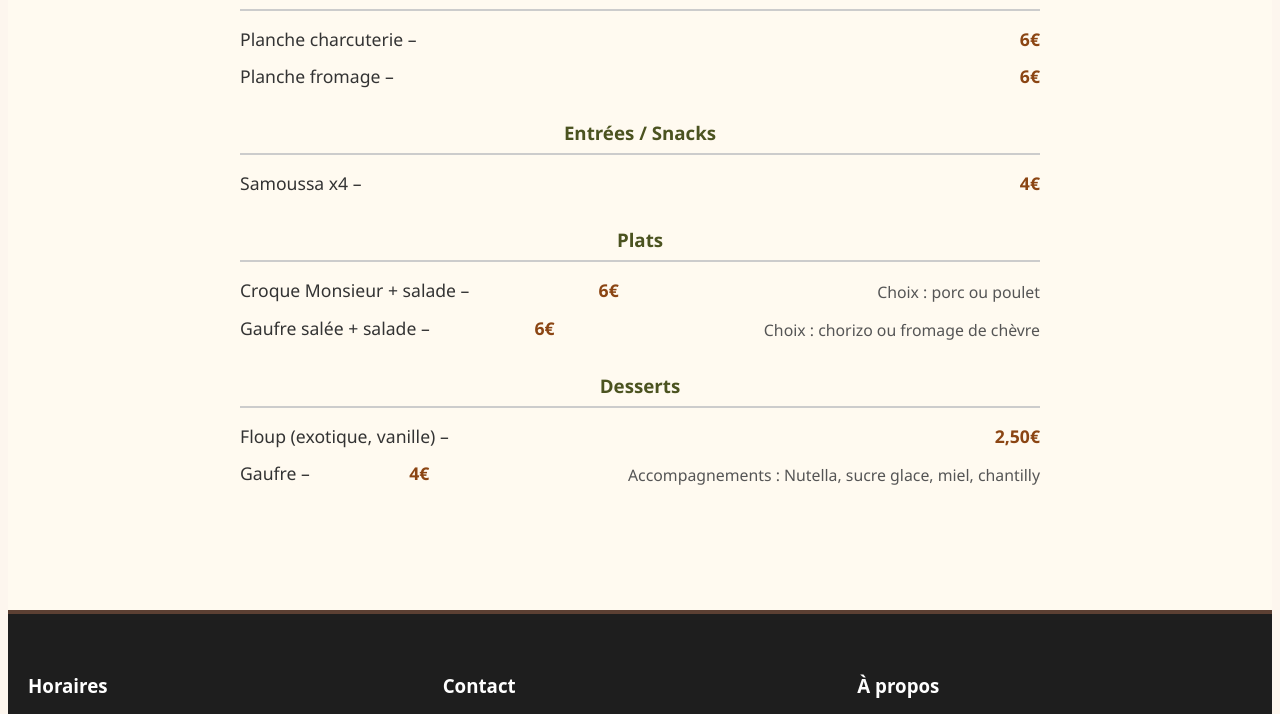
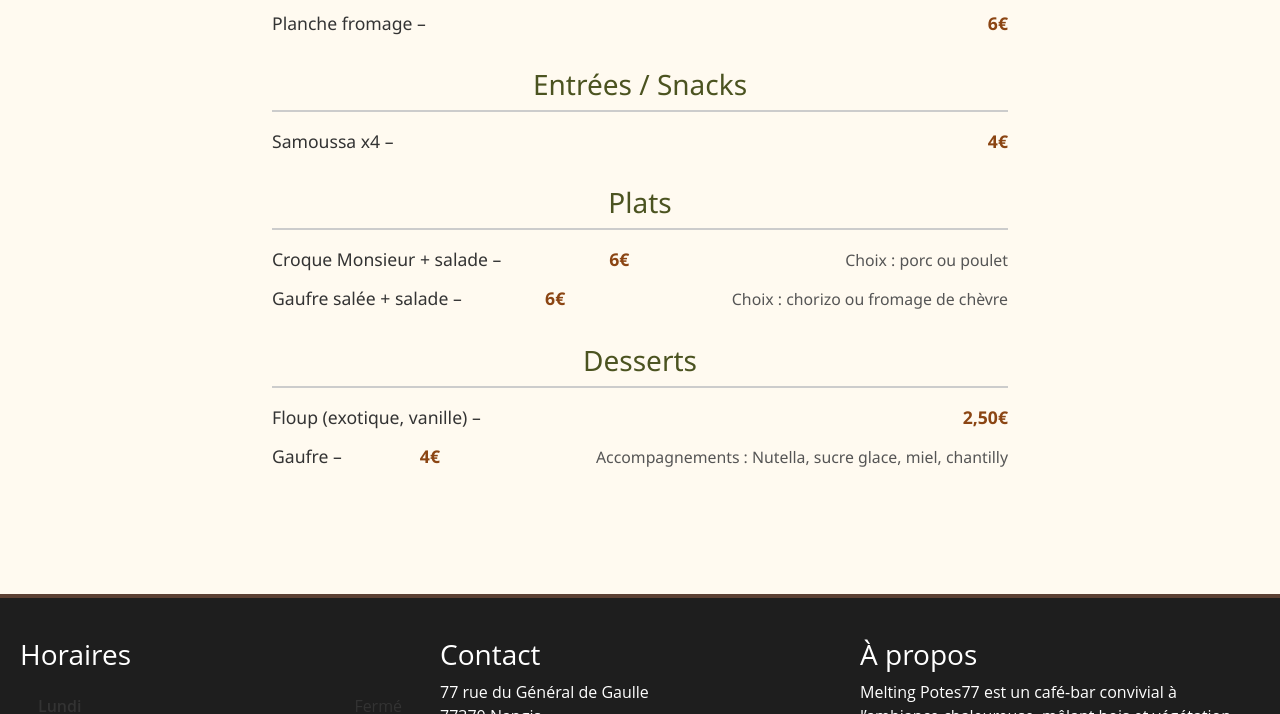
Before and after one commit to enabeteleazar/Melting_Potes, a plain HTML site: page index.html in a window 1280 px wide. Shown: the part 708-1422 px from the top of the page. Drawn offline with nearby package versions, Linux system fonts and the light colour scheme; a script that the page names is missing.

Commit message:
ajout de bootstrap

```diff
--- a/index.html
+++ b/index.html
@@ -10,6 +10,8 @@
 
     <title>Melting Pote77</title>
 
+    <!-- Bootstrap CSS -->
+    <link href="https://cdn.jsdelivr.net/npm/bootstrap@5.3.3/dist/css/bootstrap.min.css" rel="stylesheet" integrity="sha384..." crossorigin="anonymous">
     <link rel="stylesheet" href="css/style.css" />
     <link rel="icon" href="img/favicon.ico" type="image/x-icon">
 
@@ -125,6 +127,8 @@
   </div>
 </footer>
 
+    <!-- Bootstrap JS (optionnel, nécessaire pour les composants interactifs) -->
+    <script src="https://cdn.jsdelivr.net/npm/bootstrap@5.3.3/dist/js/bootstrap.bundle.min.js" integrity="sha384..." crossorigin="anonymous"></script>
     <script src="js/script.js"></script>
 </body>
 </html>
```
